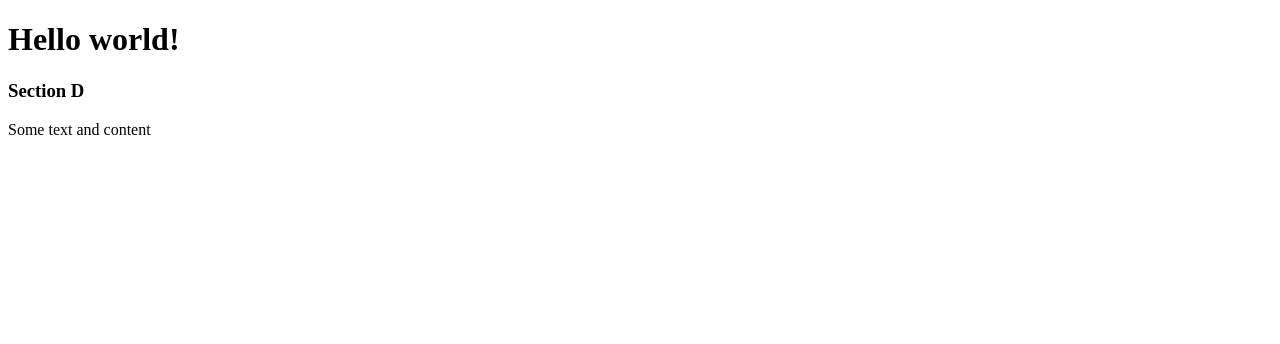
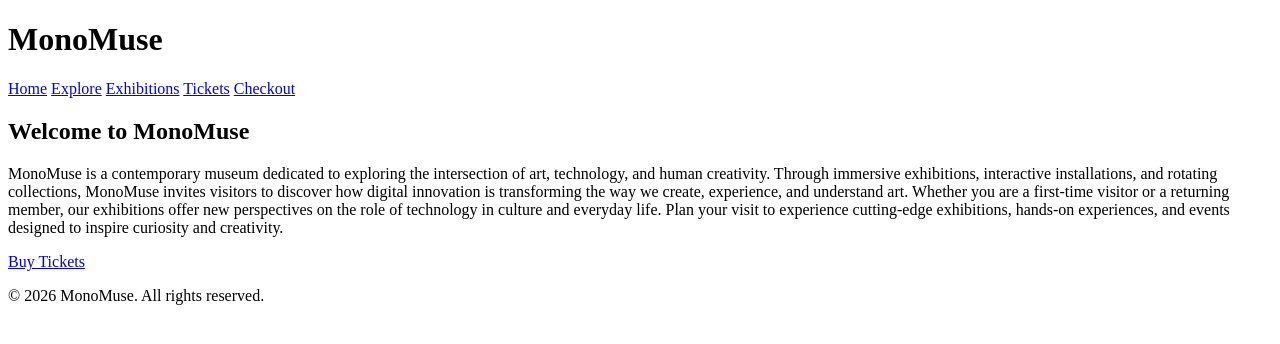
Before and after one commit to JordenW07/67250_techproject_phaseb, a plain HTML site: page index.html in a window 1280 px wide. Drawn offline with Linux system fonts and the light colour scheme.

Commit message:
Add files via upload

```diff
--- a/index.html
+++ b/index.html
@@ -7,8 +7,28 @@
     <title>MonoMuse</title>
 </head>
 <body>
-    <h1>Hello world!</h1>
-    <h3>Section D</h3>
-    <p>Some text and content</p>
+    <header>
+        <h1>MonoMuse</h1>
+        <nav>
+            <a href="index.html">Home</a>
+            <a href="views/explore.html">Explore</a>
+            <a href="views/exhibitions.html">Exhibitions</a>
+            <a href="views/tickets.html">Tickets</a>
+            <a href="views/checkout.html">Checkout</a>
+        </nav>
+    <div class="main">
+        <h2>Welcome to MonoMuse</h2>
+        <p>
+            MonoMuse is a contemporary museum dedicated to exploring the intersection of art, technology, and human creativity. Through immersive exhibitions, interactive installations, and rotating collections, MonoMuse invites visitors to discover how digital innovation is transforming the way we create, experience, and understand art. Whether you are a first-time visitor or a returning member, our exhibitions offer new perspectives on the role of technology in culture and everyday life. Plan your visit to experience cutting-edge exhibitions, hands-on experiences, and events designed to inspire curiosity and creativity.
+        </p>
+        <p>
+            <a href="views/tickets.html">Buy Tickets</a>
+        </p>
+    </div>
+    <footer>
+        <p>
+            &copy; 2026 MonoMuse. All rights reserved.
+        </p>
+    </footer>
 </body>
 </html>
```
